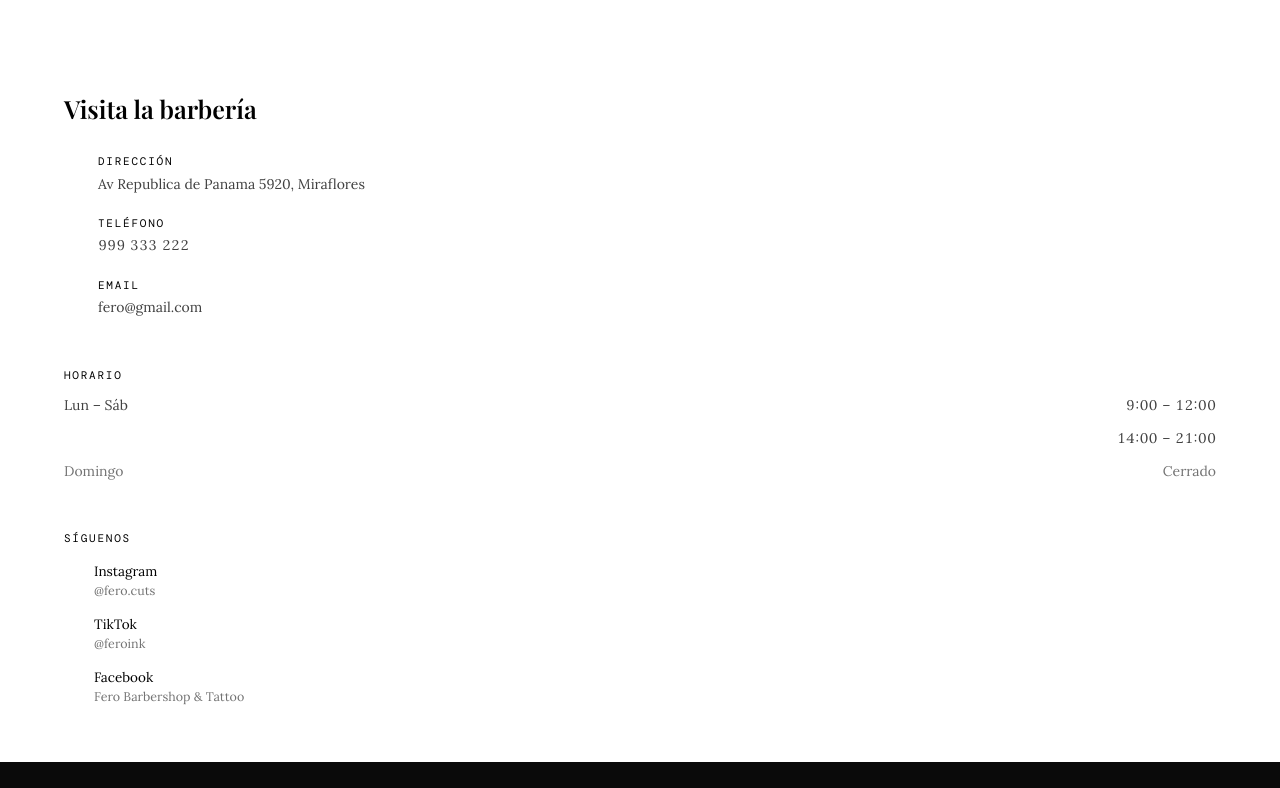
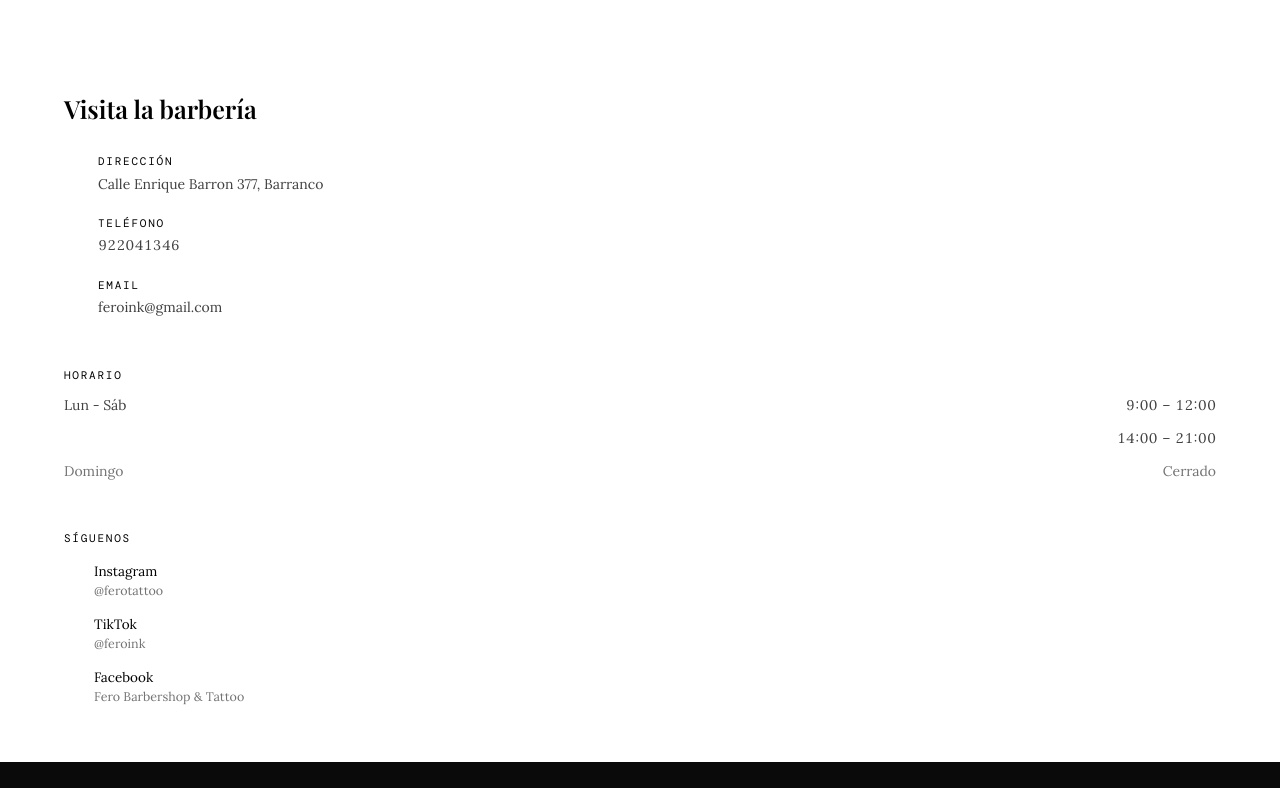
Before and after one commit to hectorsum/fero, a Next.js app: page / in a window 1280 px wide. Shown: the part 649-1437 px from the top of the page. Built offline with nearby package versions, Linux system fonts and the light colour scheme; no server answers.

Commit message:
feat: information updated as well as added analytics component from vercel

```diff
--- a/package.json
+++ b/package.json
@@ -14,6 +14,7 @@
     "@react-email/components": "^1.0.12",
     "@supabase/ssr": "^0.12.7",
     "@supabase/supabase-js": "^2.119.1",
+    "@vercel/analytics": "^2.0.1",
     "next": "16.2.11",
     "react": "19.2.4",
     "react-dom": "19.2.4"
--- a/src/app/layout.tsx
+++ b/src/app/layout.tsx
@@ -2,6 +2,7 @@ import type { Metadata, Viewport } from "next";
 import localFont from "next/font/local";
 import { SHOP_DESCRIPTION, siteUrl } from "@/infrastructure/config/shop";
 import { DEFAULT_TITLE, OPEN_GRAPH } from "@/presentation/seo/metadata";
+import { Analytics } from "@vercel/analytics/next"
 import "./globals.css";
 
 // Fuentes servidas desde el repo (subset latín, licencia OFL; origen: Fontsource).
@@ -52,6 +53,7 @@ export default function RootLayout({
 }>) {
   return (
     <html lang="es" className={`${lora.variable} ${playfair.variable} ${dmMono.variable}`}>
+      <Analytics />
       <body>{children}</body>
     </html>
   );
--- a/src/infrastructure/config/shop.ts
+++ b/src/infrastructure/config/shop.ts
@@ -1,23 +1,23 @@
 import type { ServiceType } from "@/domain/entities/Booking";
 import type { ShopSchedule } from "@/domain/services/scheduling";
 
-export const BARBER_WHATSAPP = "5215512345678";
-export const BARBER_EMAIL = "fero@gmail.com";
-export const SHOP_ADDRESS = "Av Republica de Panama 5920, Miraflores";
-export const SHOP_PHONE = "999 333 222";
+export const BARBER_WHATSAPP = "922041346";
+export const BARBER_EMAIL = "feroink@gmail.com";
+export const SHOP_ADDRESS = "Calle Enrique Barron 377, Barranco";
+export const SHOP_PHONE = "922041346";
 /** Dirección postal estructurada (datos estructurados / SEO). */
 export const SHOP_POSTAL_ADDRESS = {
-  streetAddress: "Av. República de Panamá 5920",
-  addressLocality: "Miraflores",
+  streetAddress: "Calle Enrique Barron 377",
+  addressLocality: "Barranco",
   addressRegion: "Lima",
   addressCountry: "PE",
 } as const;
-export const SHOP_NAME = "FERO";
-export const SHOP_DESCRIPTION = "Agenda tu cita con Fernando Rojas «Fero» — corte, grooming y tatuaje en Miraflores, Lima.";
+export const SHOP_NAME = "Fero";
+export const SHOP_DESCRIPTION = "Agenda tu cita con Fernando Rojas «Fero»: corte, barba, grooming y tatuaje en Barranco, Lima.";
 
 /** Redes sociales. `url` vacío = aún no la conocemos: se muestra igual pero no va a los datos estructurados. */
 export const SOCIALS = [
-  { id: "instagram", name: "Instagram", handle: "@fero.cuts", url: "" },
+  { id: "instagram", name: "Instagram", handle: "@ferotattoo", url: "https://www.instagram.com/ferotattoo/" },
   { id: "tiktok", name: "TikTok", handle: "@feroink", url: "" },
   { id: "facebook", name: "Facebook", handle: "Fero Barbershop & Tattoo", url: "" },
 ] as const satisfies readonly { id: string; name: string; handle: string; url: string }[];
--- a/src/presentation/layout/Sidebar.tsx
+++ b/src/presentation/layout/Sidebar.tsx
@@ -174,7 +174,7 @@ export default function Sidebar() {
       >
         <div style={kicker}>Horario</div>
         <div style={{ display: "flex", justifyContent: "space-between", fontSize: 14, color: "var(--color-neutral-700)" }}>
-          <span>Lun – Sáb</span>
+          <span>Lun - Sáb</span>
           <span style={{ fontFeatureSettings: "'tnum'" }}>9:00 – 12:00</span>
         </div>
         <div style={{ display: "flex", justifyContent: "space-between", fontSize: 14, color: "var(--color-neutral-700)" }}>
```
Also changed, not shown: 1 other file (tests, documents, lock files or other folders).
